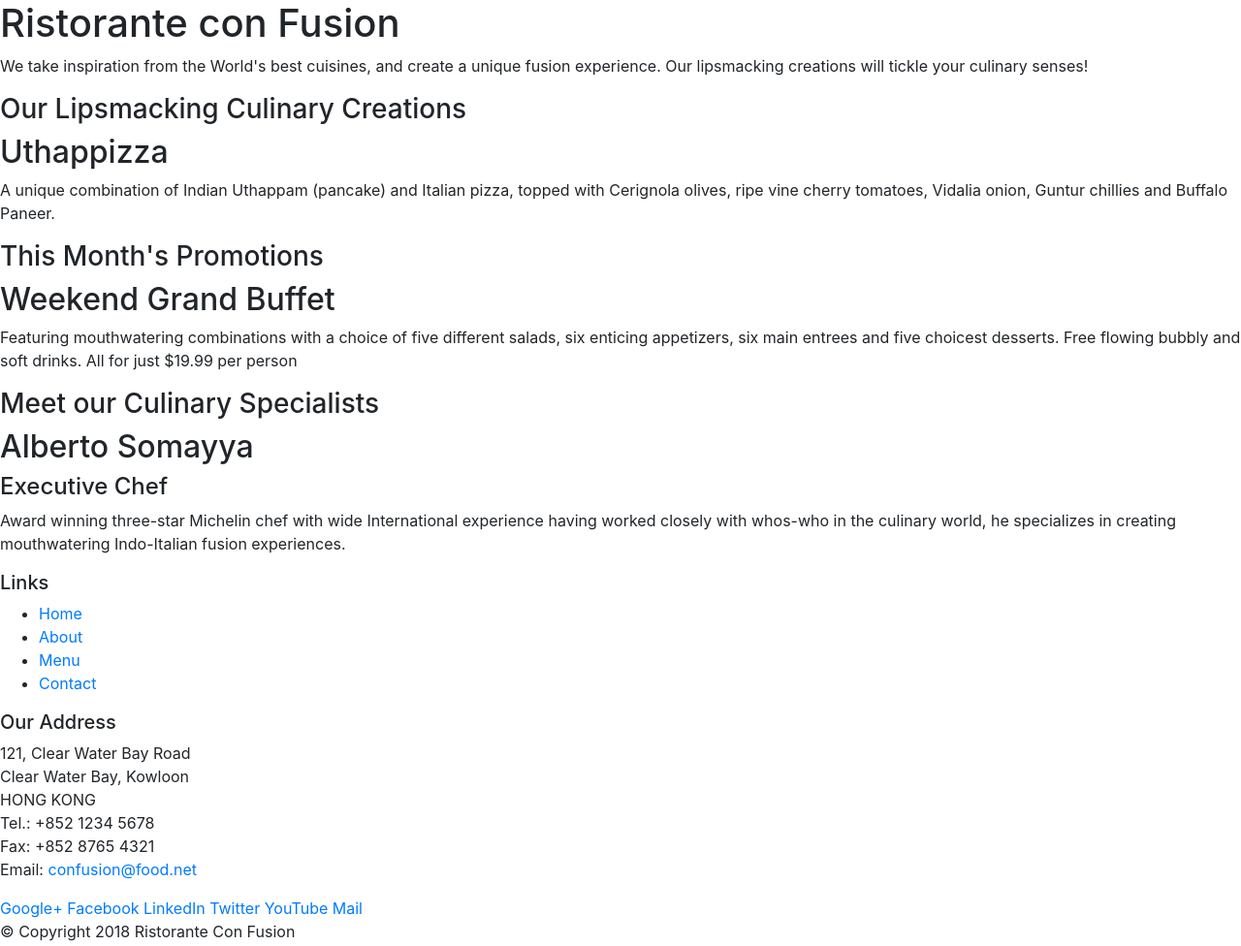
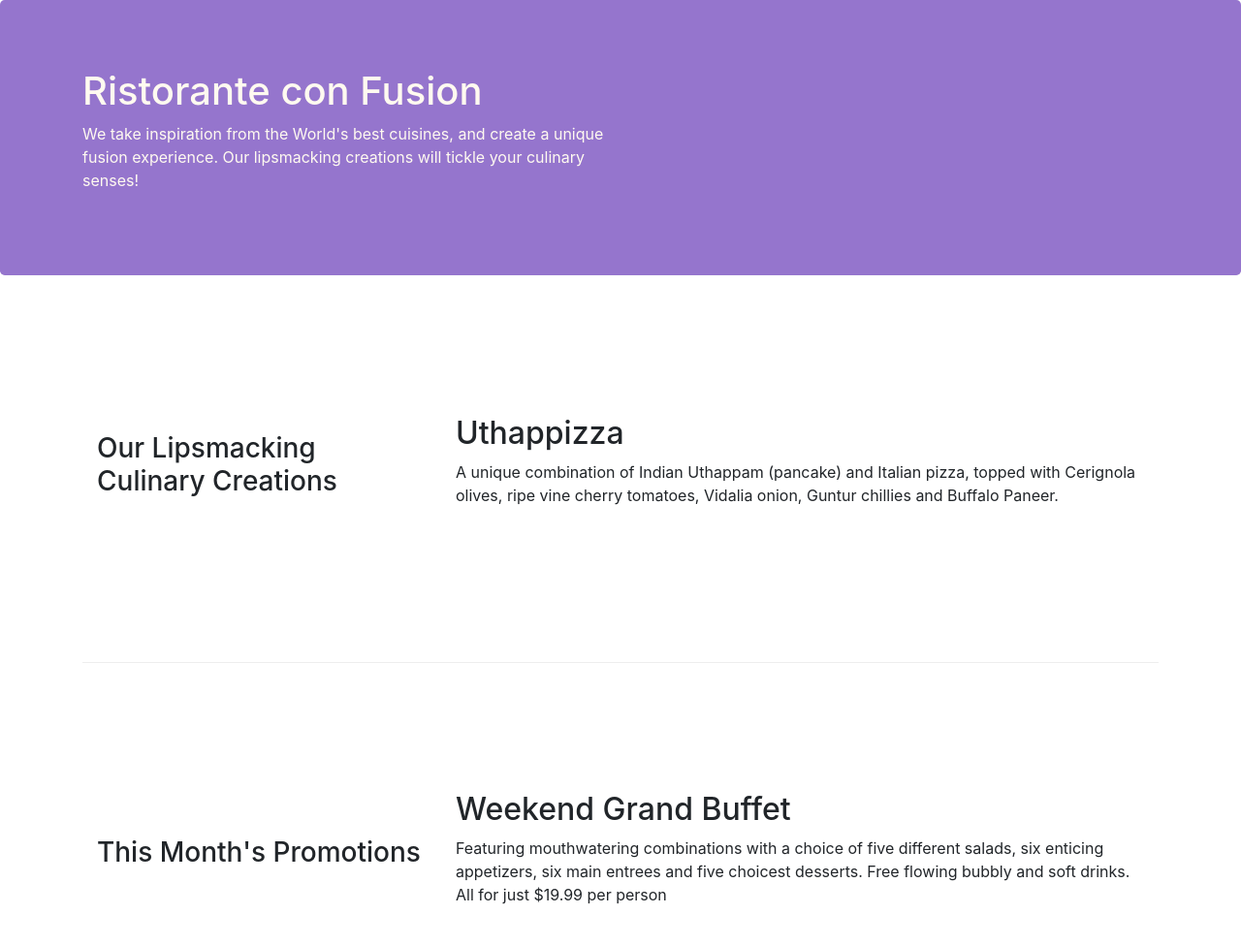
Before and after one commit to BouazizAmina/Bootstrap-React-Training, a website: page index.html in a window 1280 px wide. Shown: the top 976 px of the page at 97% size. Drawn offline with nearby package versions, Linux system fonts and the light colour scheme.

Commit message:
second commit

```diff
--- /dev/null
+++ b/css/styles.css
@@ -0,0 +1,29 @@
+.row-header{
+    margin:0px auto;
+    padding:0px;
+}
+
+.jumbotron {
+    padding:70px 30px 70px 30px;
+    margin:0px auto;
+    background: #9575CD ;
+    color:floralwhite;
+}
+.row-content {
+    margin:0px auto;
+    padding: 50px 0px 50px 0px;
+    border-bottom: 1px ridge;
+    min-height:400px;
+}
+
+.footer{
+    background-color: #D1C4E9;
+    margin:0px auto;
+    padding: 20px 0px 20px 0px;
+}
+
+address{
+    font-size:80%;
+    margin:0px;
+    color:#0f0f0f;
+}
--- a/index.html
+++ b/index.html
@@ -5,51 +5,52 @@
     <meta http-equiv="X-UA-Compatible" content="IE=edge">
     <meta name="viewport" content="width=device-width, initial-scale=1.0, shrink-to-fit=no">
     <link rel="stylesheet" href="node_modules/bootstrap/dist/css/bootstrap.min.css">
+    <link rel="stylesheet" href="css/styles.css">
     <title>Ristorante Con Fusion</title>
 </head>
 
 <body>
 
-    <header>
-        <div>
-            <div>
-                <div>
+    <header class="jumbotron">
+        <div class="container">
+            <div class="row">
+                <div class="col-12 col-sm-6">
                     <h1>Ristorante con Fusion</h1>
                     <p>We take inspiration from the World's best cuisines, and create a unique fusion experience. Our lipsmacking creations will tickle your culinary senses!</p>
                 </div>
-                <div>
+                <div class="col-12 col-sm">
                 </div>
             </div>
         </div>
     </header>
 
-    <div>
-        <div>
-            <div>
+    <div class="container">
+        <div class="row row-content align-items-center">
+            <div class="col-12 col-sm-4 ">
                 <h3>Our Lipsmacking Culinary Creations</h3>
             </div>
-            <div>
+            <div class="col-12 col-sm">
                 <h2>Uthappizza</h2>
                 <p>A unique combination of Indian Uthappam (pancake) and Italian pizza, topped with Cerignola olives, ripe vine cherry tomatoes, Vidalia onion, Guntur chillies and Buffalo Paneer.</p>
             </div>
         </div>
 
 
-        <div>
-            <div>
+        <div class="row row-content align-items-center">
+            <div class="col-12 col-sm-4 ">
                 <h3>This Month's Promotions</h3>
             </div>
-            <div>
+            <div class="col-12 col-sm-8">
                 <h2>Weekend Grand Buffet</h2>
                 <p>Featuring mouthwatering combinations with a choice of five different salads, six enticing appetizers, six main entrees and five choicest desserts. Free flowing bubbly and soft drinks. All for just $19.99 per person </p>
             </div>
         </div>
 
-        <div>
-            <div>
+        <div class="row row-content align-items-center">
+            <div class="col-12 col-sm-4">
                 <h3>Meet our Culinary Specialists</h3>
             </div>
-            <div>
+            <div class="col-12 col-sm-8">
                 <h2>Alberto Somayya</h2>
                 <h4>Executive Chef</h4>
                 <p>Award winning three-star Michelin chef with wide International experience having worked closely with whos-who in the culinary world, he specializes in creating mouthwatering Indo-Italian fusion experiences. </p>
@@ -57,19 +58,19 @@
         </div>
     </div>
 
-    <footer>
-        <div>
-            <div>
-                <div>
+    <footer class="footer">
+        <div class="container">
+            <div class="row">
+                <div class="col-4 offset-1 col-sm-2">
                     <h5>Links</h5>
-                    <ul>
+                    <ul class="list-unstyled">
                         <li><a href="#">Home</a></li>
                         <li><a href="#">About</a></li>
                         <li><a href="#">Menu</a></li>
                         <li><a href="#">Contact</a></li>
                     </ul>
                 </div>
-                <div>
+                <div class="col-7 col-sm-5">
                     <h5>Our Address</h5>
                     <address>
 		              121, Clear Water Bay Road<br>
@@ -80,8 +81,8 @@
 		              Email: <a href="mailto:confusion@food.net">confusion@food.net</a>
 		           </address>
                 </div>
-                <div>
-                    <div>
+                <div class="col-12 col-sm-4 align-self-center">
+                    <div class="text-center">
                         <a href="http://google.com/+">Google+</a>
                         <a href="http://www.facebook.com/profile.php?id=">Facebook</a>
                         <a href="http://www.linkedin.com/in/">LinkedIn</a>
@@ -91,8 +92,8 @@
                     </div>
                 </div>
            </div>
-           <div>
-                <div>
+           <div class="row justify-content-center">
+                <div class="col-auto">
                     <p>© Copyright 2018 Ristorante Con Fusion</p>
                 </div>
            </div>
```
Also changed, not shown: aboutus.html (added, +108 -0 lines), package.json (+12 -4 lines).
